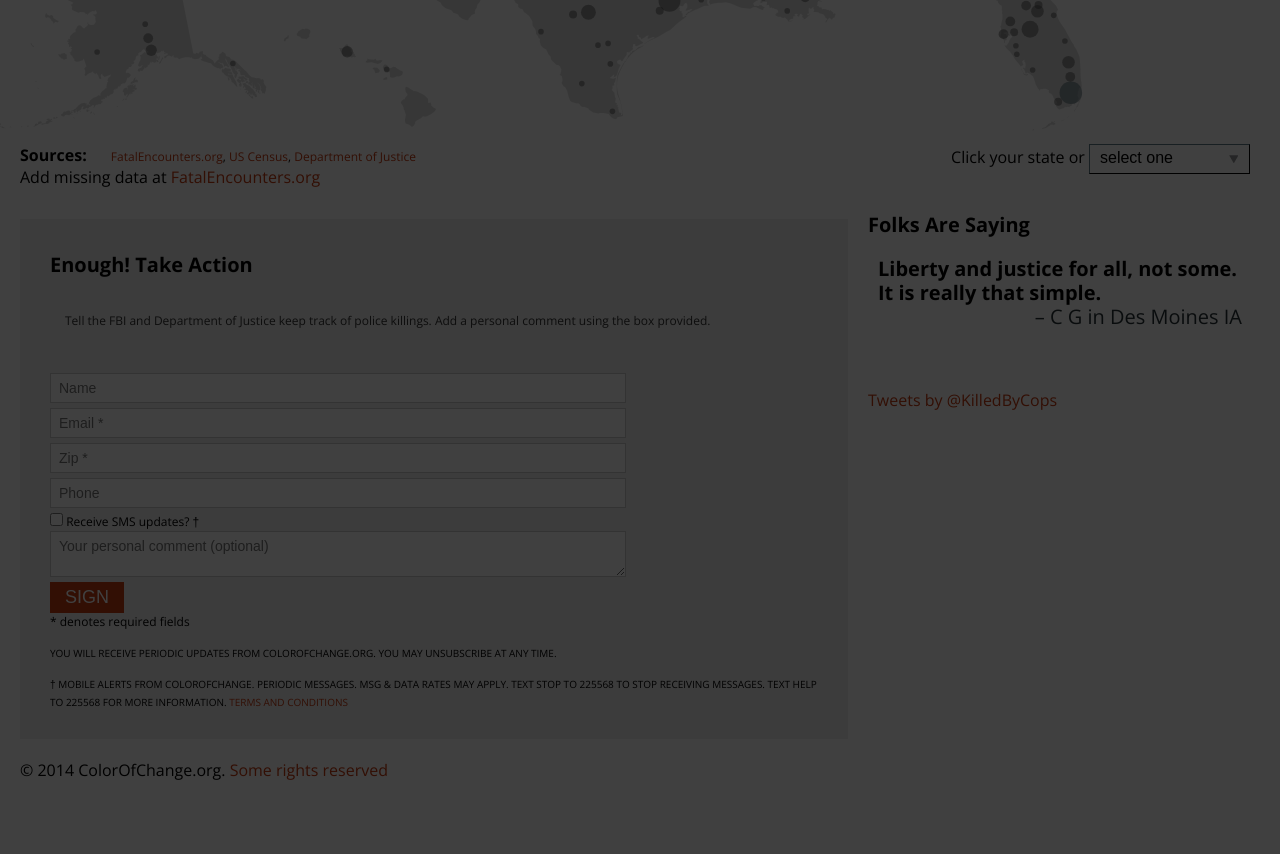
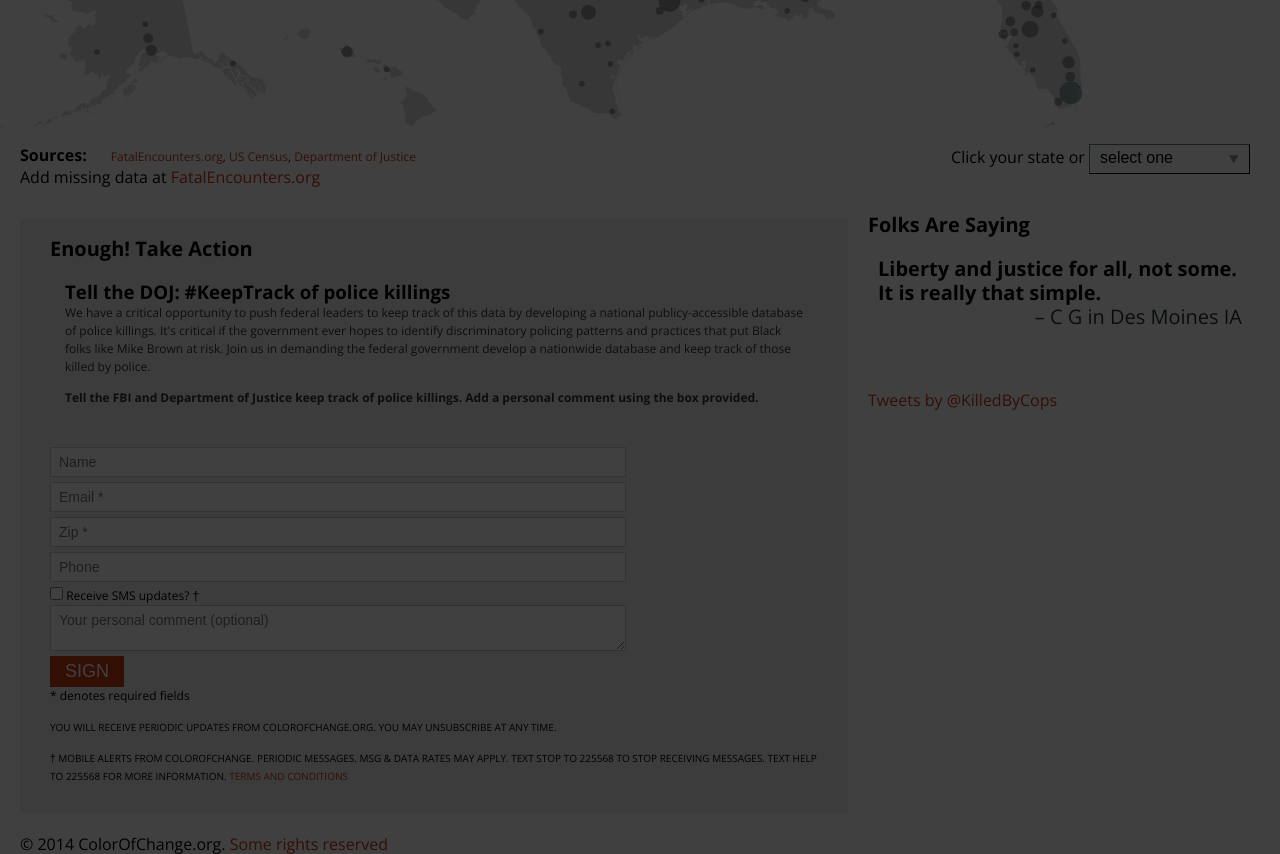
Before and after one commit to colorofchange/killedbycops, a Django app: a page that uses map/templates/map.html in a window 1280 px wide. Shown: the part 731-1585 px from the top of the page. Before the commit the page ends 1511 px from the top, so only its background shows below. Run offline with Django 3.2, Linux system fonts and the light colour scheme; some libraries are stand-ins or nearby versions.

Commit message:
petition text from keep_track page

```diff
--- a/killedbycops/static/css/killedbycops.css
+++ b/killedbycops/static/css/killedbycops.css
@@ -117,6 +117,12 @@ section.below_map {
   float: left;
   clear: left;
 }
+#petition h2 {
+  margin: 0;
+}
+#petition .statement h3 {
+  margin: 0;
+}
 
 #members {
   float: left;
--- a/map/static/css/petition.css
+++ b/map/static/css/petition.css
@@ -10,7 +10,6 @@
 
 #petition .statement {
   padding: 15px;
-  margin: 0 0 15px;
 }
 #petition .statement .lead-in p {
   color: #666666;
--- a/map/templates/map.html
+++ b/map/templates/map.html
@@ -611,7 +611,9 @@ $(document).ready(function() {
   <div id="petition">
     <h2>Enough! Take Action</h2>
     <div class="statement">
-      <p>Tell the FBI and Department of Justice keep track of police killings. Add a personal comment using the box provided.</p>
+      <h3>Tell the DOJ: #KeepTrack of police killings</h3>
+      <p>We have a critical opportunity to push federal leaders to keep track of this data by developing a national publicy-accessible database of police killings. It's critical if the government ever hopes to identify discriminatory policing patterns and practices that put Black folks like Mike Brown at risk. Join us in demanding the federal government develop a nationwide database and keep track of those killed by police.</p>
+      <p><b>Tell the FBI and Department of Justice keep track of police killings. Add a personal comment using the box provided.</b></p>
     </div>
     {% include "petition.html" with ak_page='keep_track' ak_source='map' %}
   </div>
```
